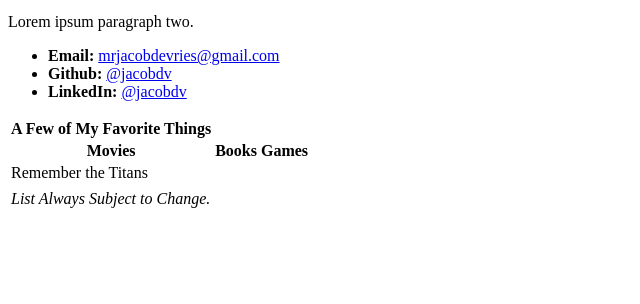
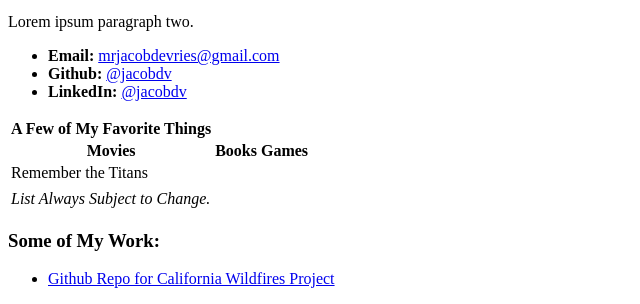
Before and after one commit to jacobdv/jacobdv.github.io, a plain HTML site: page index.html in a window 1280 px wide. Shown: the part 521-825 px from the top of the page, without its empty margins (0-640 px from the left). Before the commit the page ends 800 px from the top, so only its background shows below. Drawn offline with Linux system fonts and the light colour scheme.

Commit message:
Adding work list at bottom of page.

```diff
--- a/index.html
+++ b/index.html
@@ -40,6 +40,13 @@
       </tr>
     </tfoot>
   </table>
+
+  <h3>Some of My Work:</h3>
+  <ul>
+    <li><a href="https://github.com/jacobdv/extreme-weather">Github Repo for California Wildfires Project</a></li>
+  </ul>
+
+
 </body>
 
 </html>
```
